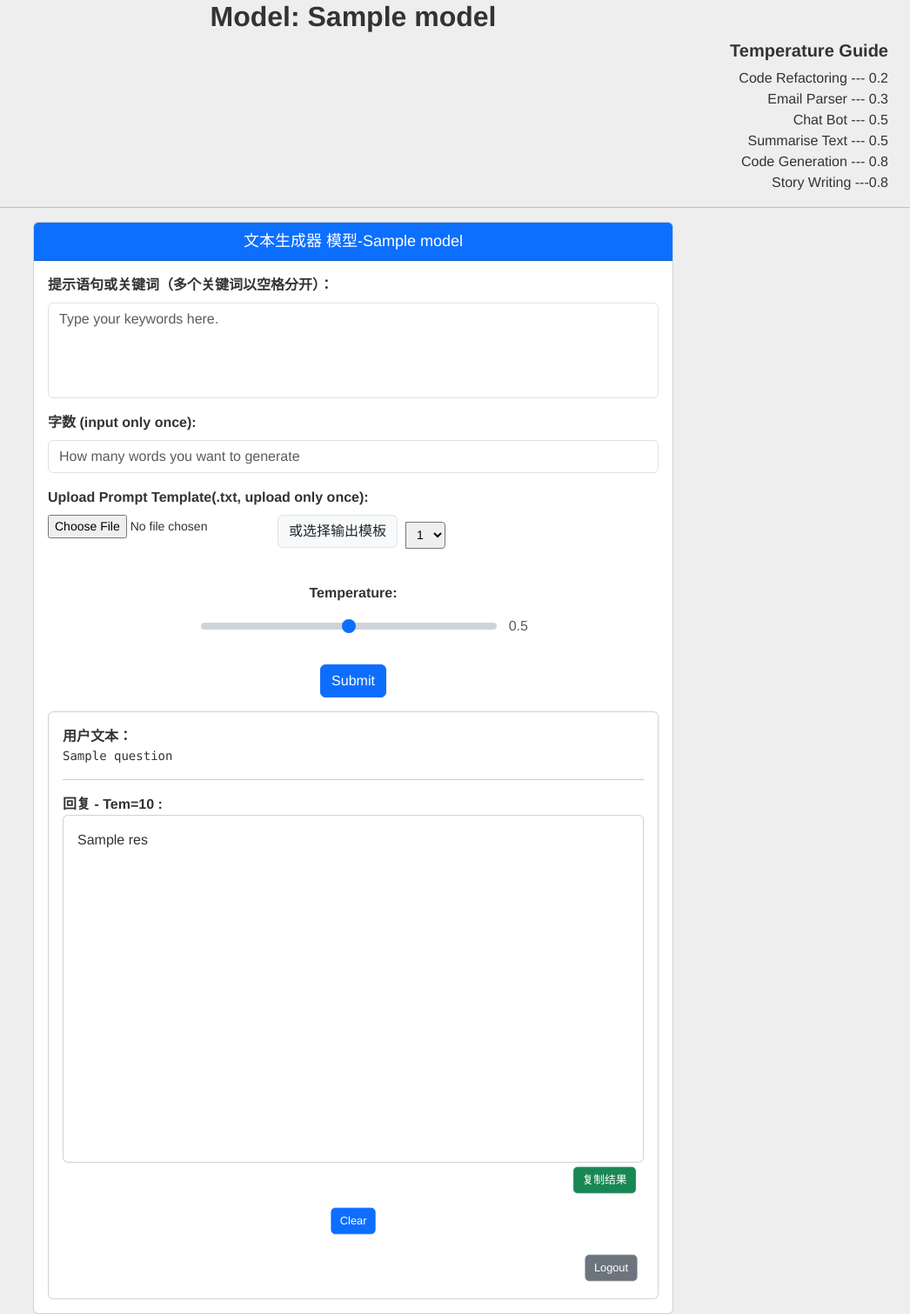
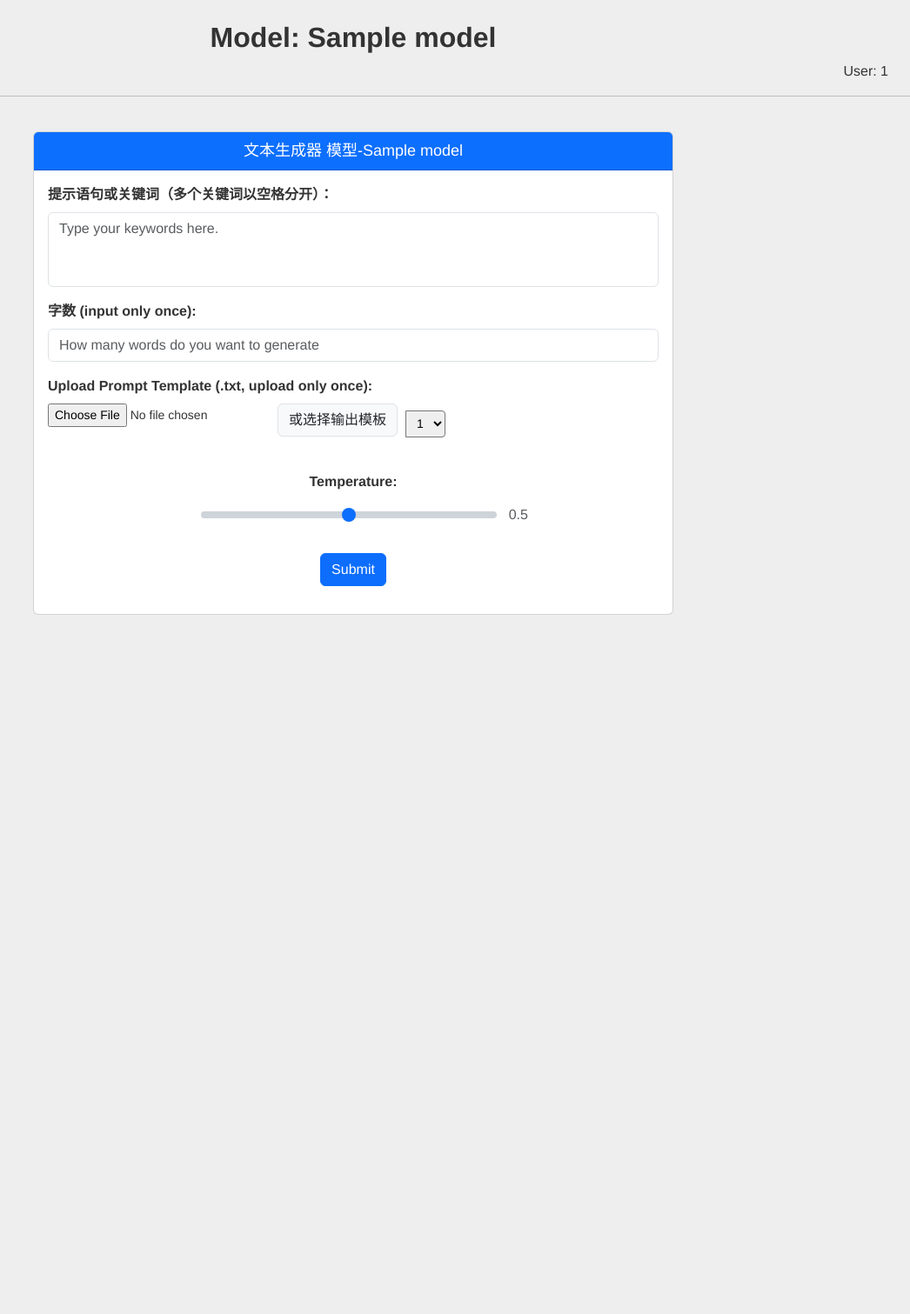
Before and after one commit to kangjian99/ChatGPTweb, a Flask app: template templates/chat.html in a window 1280 px wide. Shown: the whole page at 87% size, without its empty margins (234-1280 px from the left). After the commit the page ends 707 px from the top, so only its background shows below. Run offline with Flask 2, Linux system fonts and the light colour scheme; the template is opened without the code that fills it: most values are stand-ins (such as "Sample title", 1, 10 or a date in 2020); some libraries are stand-ins or nearby versions.

Commit message:
Add files via upload

```diff
--- a/templates/chat.html
+++ b/templates/chat.html
@@ -1,4 +1,4 @@
-<!DOCTYPE html>
+
 <html lang="en">
 
 <meta name="viewport" content="width=device-width,initial-scale=1" />
@@ -14,37 +14,40 @@
 <body>
 
 <div class="info">
+    <br>
     <h1 align="center">Model: {{ model }}</h1>
     <div align="right"  style="margin-right: 25px;">
-            <h2>Temperature Guide</h2>
+<!--            <h2>Temperature Guide</h2>
             Code Refactoring --- 0.2<br>
             Email Parser --- 0.3<br>
             Chat Bot --- 0.5<br>
             Summarise Text --- 0.5<br>
             Code Generation --- 0.8<br>
             Story Writing ---0.8<br>
+-->
+User: {{ user_id}}<br>
     </div>
     </div>
-        <hr />
+        <hr /><br>
 
         <div class="container">
-    <div class="row justify-content-center align-items-center vh-100">
+    <div class="row justify-content-center align-items-center">
         <div class="col-md-8">
             <div class="card">
                 <div class="card-header text-center">文本生成器  模型-{{ model }}</div>
                 <div class="card-body">
                     {% if message %} {{ message }} {% endif %}
-                    <form method="post" onsubmit="submit.disabled=true" enctype="multipart/form-data">
+                    <form method="post" id="question-form" onsubmit="submit.disabled=true" enctype="multipart/form-data">
                         <div class="form-group">
                             <label for="question">提示语句或关键词（多个关键词以空格分开）：</label>
-                            <textarea id="question" name="question" placeholder="Type your keywords here." rows="4" class="form-control"></textarea>
+                            <textarea id="question" name="question" placeholder="Type your keywords here." rows="3" class="form-control"></textarea>
                         </div>
                         <div class="form-group">
                             <label for="words">字数 (input only once):</label>
-                            <textarea id="words" name="words" placeholder="How many words you want to generate" rows="1" class="form-control"></textarea>
+                            <textarea id="words" name="words" placeholder="How many words do you want to generate" rows="1" class="form-control"></textarea>
                         </div>
                         <div class="form-group">
-                            <label for="template_file">Upload Prompt Template(.txt, upload only once):</label>
+                            <label for="template_file">Upload Prompt Template (.txt, upload only once):</label>
                             <div class="input-group mb-3">
                                 <div class="custom-file">
                                     <input type="file" class="custom-file-input" id="template_file" name="template_file" accept=".txt">
@@ -69,24 +72,24 @@
                         <input type="hidden" name="logged_in" value="{{ session.get('logged_in') }}">
                     </form>
 
-<div id="loading" style="display:none; width: 90%; margin: 0 auto; padding-bottom: 10px">
-    <div class="progress">
-        <div id="progress-bar" class="progress-bar progress-bar-striped bg-secondary" role="progressbar" aria-valuenow="0" aria-valuemin="0" aria-valuemax="100" style="width: 0%;">
-        </div>
-    </div>
-</div>
+                    <div id="loading" style="display:none; color:gray;"><b>Waiting for the response...</b></div>
 
-                    {% if question %}
+                     <div id="empty" style="display:none; color:black;">Question can't be empty!</div>
+
+<div id="response-card" style="display: none;">
 <div class="card">
     <div class="card-body align-items-center">
         <div style="text-align: left"><b>用户文本：</b>
-            <pre id="question" style="white-space: pre-wrap;">{{ question }}</pre>
+            <pre id="legend" style="white-space: pre-wrap;">{{ question }}</pre>
         </div>
         <hr />
-        <div style="text-align: left"><b>回复 - Tem={{ temperature }} :</b>
+        <div style="text-align: left"><b>{{ model }}</b>
+        <div id="user_tem"><b>回复 - Tem={{ temperature }} :</b>
+</div>
             <div class="card" style="height: 400px; overflow-y: scroll;">
                 <div class="card-body" style="text-align:left; margin-top: 0px; white-space: pre-wrap;" id="res">{{ res|safe }}</div>
             </div>
+
             <div id="copy-animation" class="hide">
                 <div class="message">已复制到剪贴板！</div>
             </div>
@@ -100,21 +103,114 @@
             </form>
 
         </div>
-                {% endif %}
+</div>
                 <form action="{{ url_for('logout') }}" method="get" style="float: right; transform: scale(0.8);">
   <button class="btn btn-secondary">Logout</button>
 </form>
     </div>
 </div>
+
     <script>
+function resetPage() {
+    // 清空 question 文本区域
+    document.getElementById("question").value = "";
+    // 清空 words 文本区域
+    document.getElementById("words").value = "";
+}
+
+function empty_process() {
+    document.getElementById("loading").style.display = "none";
+    document.getElementById("empty").style.display = "block";
+    setTimeout(function() {
+          document.getElementById("empty").style.display = "none";
+    }, 3000);
+}
+
+function enable_submit() {
+    // 启用提交按钮
+    document.getElementById("submit").disabled = false;
+}
+
+function onSuccess() {
+    document.getElementById("loading").style.display = "none";
     // 所有元素显示完成，滚动到底部
     let scrollPosition = document.body.scrollHeight - 200;
     window.scroll({
-    top: scrollPosition,
-    behavior: 'smooth'
+        top: scrollPosition,
+        behavior: 'smooth'  // or auto
+    });
+    resetPage();
+}
+
+document.getElementById("question-form").addEventListener("submit", function(event) {
+    event.preventDefault();
+    var question = document.getElementById("question").value;
+    var temperature = document.getElementById("tem").value;
+    var words = document.getElementById("words").value;
+    var dropdown = document.getElementById("dropdown").value;
+    var template_file = document.getElementById("template_file").files[0];
+
+    var formData = new FormData();
+    formData.append("question", question);
+    formData.append("temperature", temperature);
+    formData.append("words", words);
+    formData.append("dropdown", dropdown);
+    formData.append("template_file", template_file);
+
+function checkHeightAndScroll(element, maxHeight) {
+    const parentElement = element.parentNode;
+    if (element.scrollHeight > maxHeight) {
+        parentElement.scrollTop = element.scrollHeight - parentElement.clientHeight;
+    }
+}
+    function createEventSource(responseUrl, question, temperature) {
+        var source = new EventSource(responseUrl);
+        var onSuccessCalled = false; // 添加这个布尔变量
+        source.onmessage = function(event) {
+            document.getElementById("legend").innerHTML = question;
+            document.getElementById("user_tem").innerHTML = "Tem= " + temperature;
+            // console.log("Received data:", event.data);
+            const data = JSON.parse(event.data);  //先对event.data解析JSON
+            const html = data.data;
+            const resElement = document.getElementById("res");
+            resElement.innerHTML = ""; // 首先清空容器
+            resElement.insertAdjacentHTML("beforeend", html);
+            document.getElementById("response-card").style.display = "block";
+            // 在处理完消息后调用 onSuccess一次
+            if (!onSuccessCalled) {
+                onSuccess();
+                onSuccessCalled = true;
+            }
+           // 检查 "res" 元素的高度并滚动
+           checkHeightAndScroll(resElement, 400);
+        };
+        source.onerror = function(error) {
+            if (error.target.readyState === EventSource.CLOSED) {
+                console.log("EventSource closed");
+            } else if (error.target.readyState === EventSource.CONNECTING) {
+                console.log("EventSource reconnecting");
+                enable_submit();
+            }
+        };
+    }
+
+    var xhr = new XMLHttpRequest();
+    xhr.open("POST", "/stream", true);
+    xhr.onreadystatechange = function() {
+        if (question == "") {
+            enable_submit();
+            empty_process();
+            } else {
+                document.getElementById("loading").style.display = "block";
+              }
+        if (xhr.readyState == 4 && xhr.status == 200) {
+            var responseUrl = xhr.responseText;
+            createEventSource(responseUrl, question, temperature);
+        }
+    };
+    xhr.send(formData);
 });
-   </script>
-
+    </script>
 
 <script>
 function updateSession() {
```
